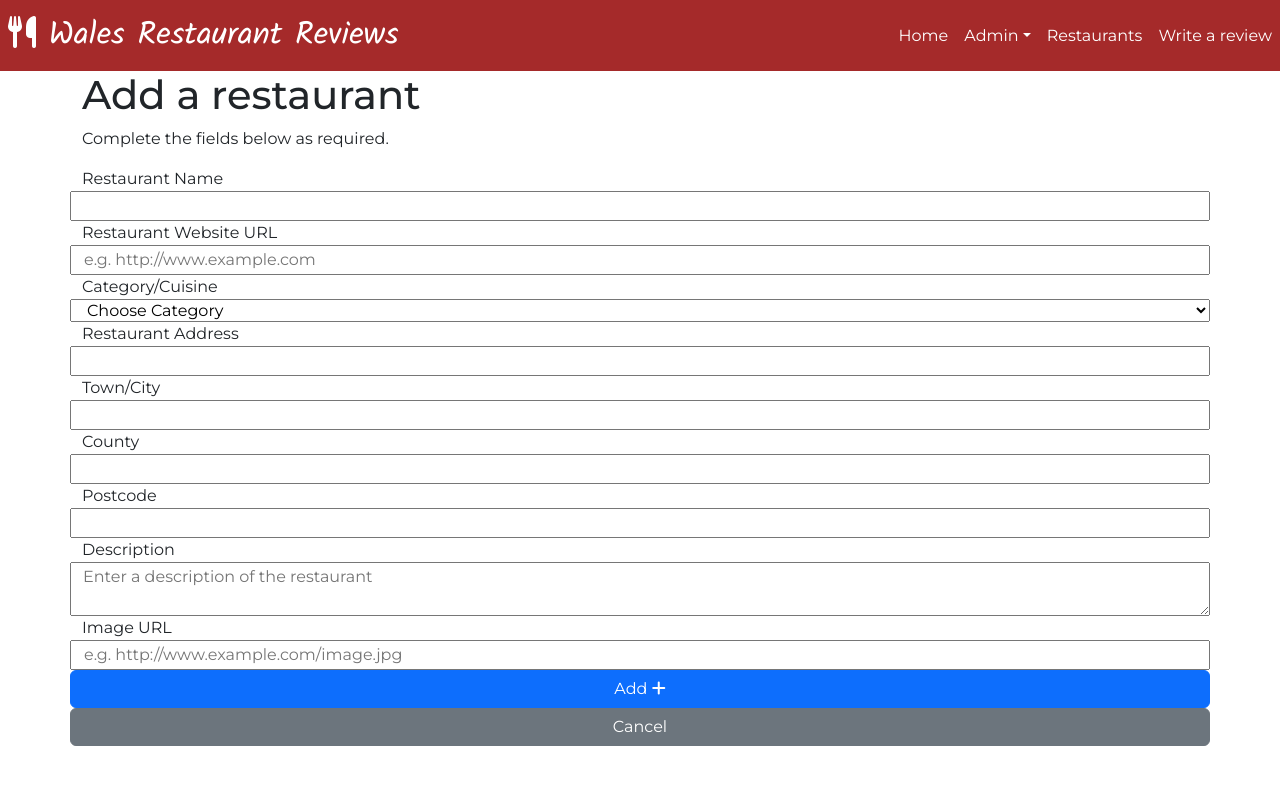
After one commit to cshimvin/restaurant-reviews, a Flask app: page /add_restaurant in a window 1280 px wide. The commit adds this page. Shown: the top 785 px of the page. Run offline with Flask 3, Linux system fonts and the light colour scheme; data that the repository does not hold is empty; some libraries are stand-ins or nearby versions.

Commit message:
Add add restaurant functionality

```diff
--- a/app.py
+++ b/app.py
@@ -57,6 +57,29 @@ def edit_restaurant(restaurant_id):
     return render_template("edit_restaurant.html", restaurant=restaurant, cuisines=cuisines)
 
 
+@app.route("/add_restaurant", methods=["GET", "POST"])
+def add_restaurant():
+    if request.method == "POST":
+        submit = {
+                "name": request.form.get("name"),
+                "url": request.form.get("url"),
+                "type": request.form.get("type"),
+                "address": request.form.get("address"),
+                "town": request.form.get("town"),
+                "county": request.form.get("county"),
+                "postcode": request.form.get("postcode"),
+                "description": request.form.get("description"),
+                "image_url": request.form.get("image")
+        }
+        mongo.db.restaurants.insert_one(submit)
+        message = "Restaurant Successfully Added"
+        cuisines = list(mongo.db.restaurant_types.find().sort("type", 1))
+        return render_template("add_restaurant.html", message=message, cuisines=cuisines)
+    # Get list of restaurant types to populate the cuisine select list
+    cuisines = list(mongo.db.restaurant_types.find().sort("type", 1))
+    return render_template("add_restaurant.html", cuisines=cuisines)
+
+
 @app.route("/categories")
 def get_categories():
     categories = list(mongo.db.restaurant_types.find().sort("type", 1))
--- /dev/null
+++ b/templates/add_restaurant.html
@@ -0,0 +1,54 @@
+{% extends "base.html" %}
+
+{% block content %}
+
+    <h1>Add a restaurant</h1>
+    <p>Complete the fields below as required.</p>
+    <form action="{{ url_for('add_restaurant') }}" method="POST">
+        <div class="row">
+            <label for="name">Restaurant Name</label>
+            <input type="text" name="name" id="name" minlength="3" maxlength="50" required>
+        </div>
+        <div class="row">
+            <label for="url">Restaurant Website URL</label>
+            <input type="url" name="url" id="url" placeholder="e.g. http://www.example.com" minlength="3" maxlength="50" required>
+        </div>
+        <div class="row">
+            <label for="type">Category/Cuisine</label>
+            <select id="type" name="type" required>
+            <option value="" selected disabled>Choose Category</option>
+            {% for cuisine in cuisines %}
+                <option value="{{ cuisine.type }}">{{ cuisine.type }}</option>
+            {% endfor %}
+            </select>
+        </div>
+        <div class="row">
+            <label for="address">Restaurant Address</label>
+            <input type="text" name="address" id="address" minlength="3" required>
+        </div>
+        <div class="row">
+            <label for="town">Town/City</label>
+            <input type="text" name="town" id="town" minlength="3" maxlength="50" required>
+        </div>
+        <div class="row">
+            <label for="county">County</label>
+            <input type="text" name="county" id="county" minlength="3" maxlength="50" required>
+        </div>
+        <div class="row">
+            <label for="postcode">Postcode</label>
+            <input type="text" name="postcode" id="postcode" minlength="6" maxlength="10" required>
+        </div>
+        <div class="row">
+            <label for="description">Description</label>
+            <textarea name="description" id=""description" placeholder="Enter a description of the restaurant" required></textarea>
+        </div>
+        <div class="row">
+            <label for="image">Image URL</label>
+            <input type="text" name="image" id="image" placeholder="e.g. http://www.example.com/image.jpg"  maxlength="100" required>
+        </div>
+        <div class="row">
+            <button class="btn btn-primary" type="submit">Add <i class="fa-solid fa-plus"></i></button>
+            <a href="{{ url_for('index') }}" class="btn btn-secondary">Cancel</a>
+        </div>
+    </form>
+{% endblock %}
--- a/templates/edit_restaurant.html
+++ b/templates/edit_restaurant.html
@@ -52,7 +52,7 @@
         </div>
         <div class="row">
             <button class="btn btn-primary" type="submit">Update <i class="fa-solid fa-pen"></i></button>
-            <a href="/" class="btn btn-secondary">Cancel</a>
+            <a href="{{ url_for('index') }}" class="btn btn-secondary">Cancel</a>
         </div>
     </form>
 {% endblock %}
```
